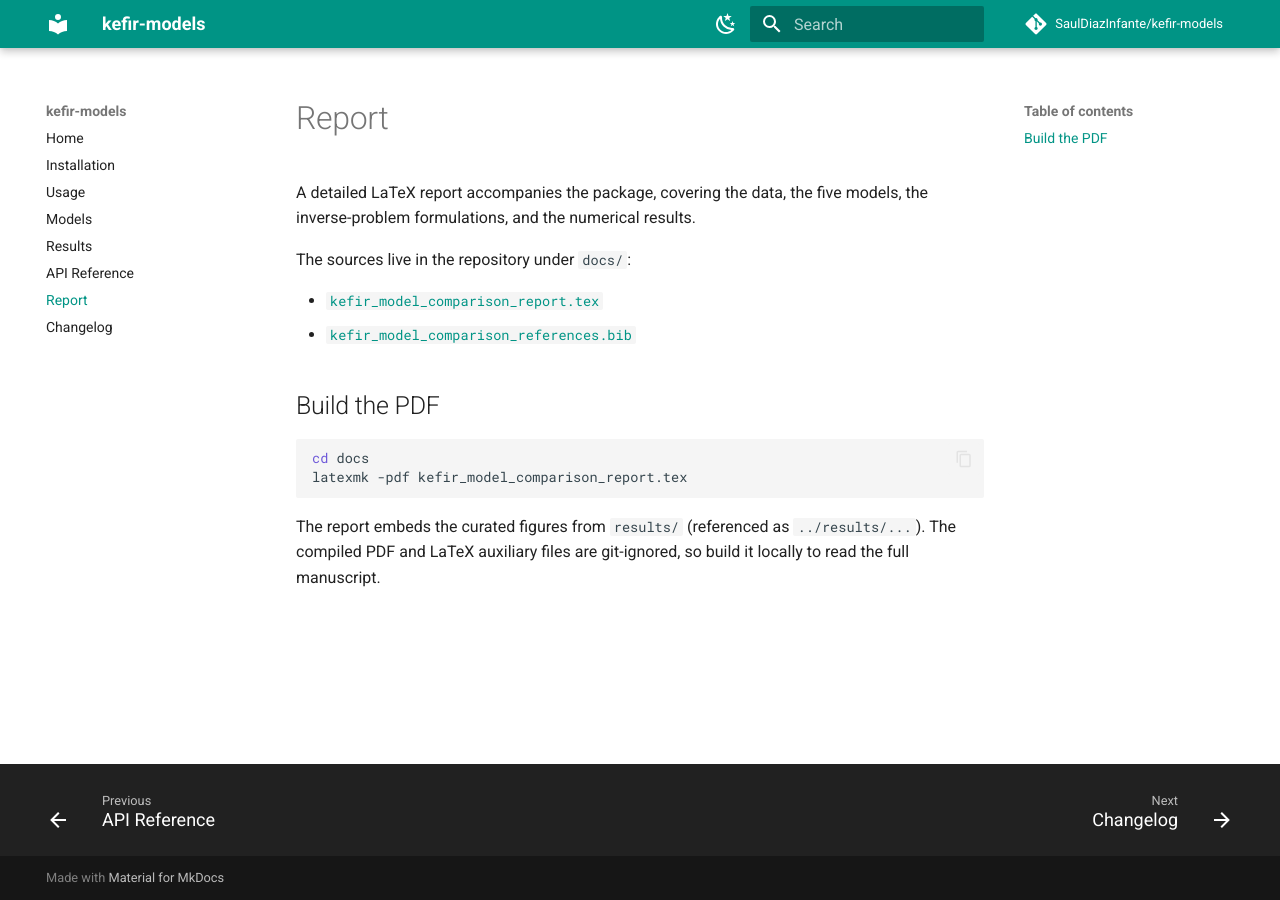
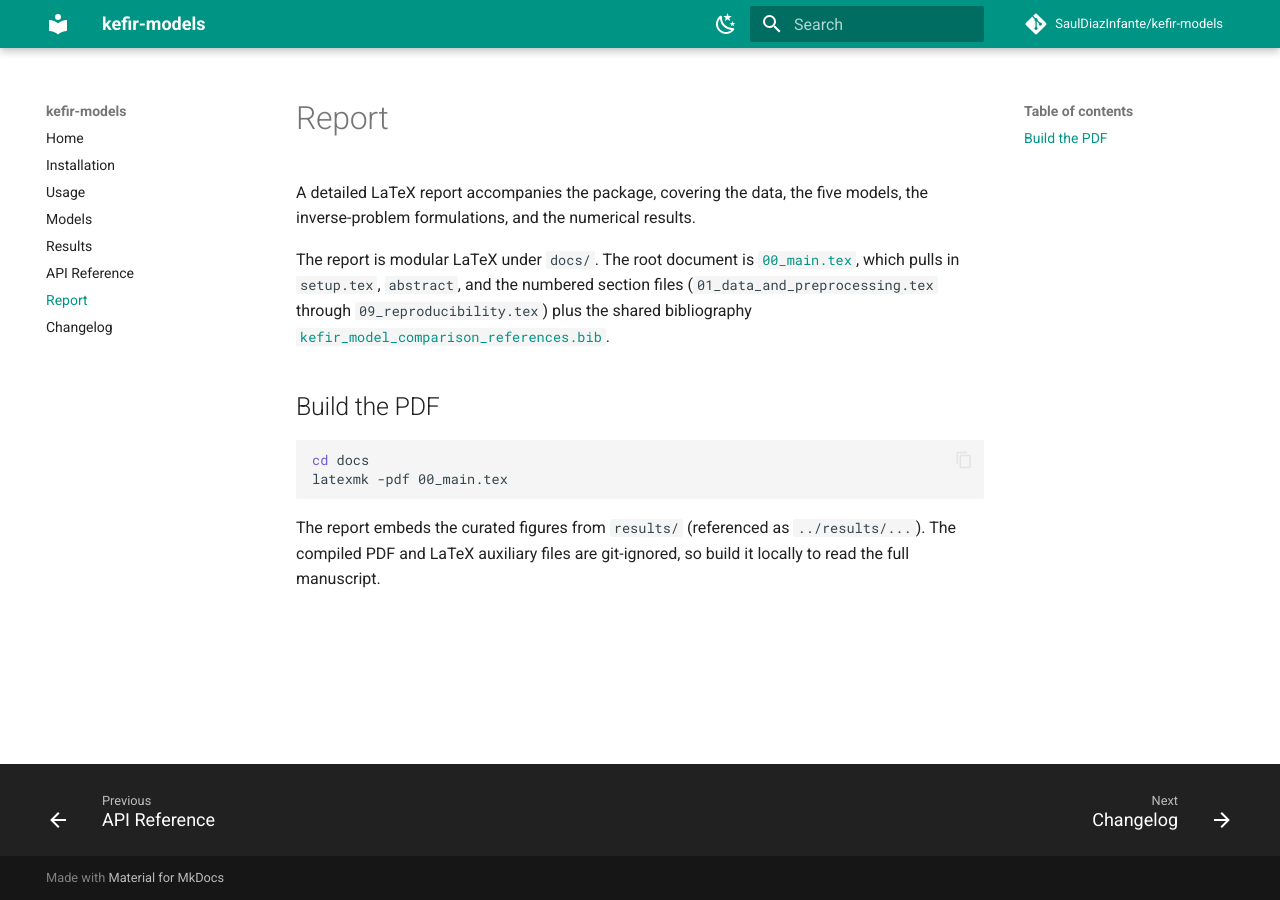
Before and after one commit to SaulDiazInfante/kefir-models, an MkDocs documentation site: the page built from docs/report.md, in a window 1280 px wide. Built offline with MkDocs 1.6.1 and Material for MkDocs 9.7.7, drawn with Linux system fonts in a browser that asks for light colours; comment, search, counter and statistics services are not loaded.

Commit message:
docs: remove monolithic report, point docs at modular 00_main.tex
Delete docs/kefir_model_comparison_report.tex (superseded by the modular 00_main.tex structure) and update README and docs/report.md build instructions/links to the new root. The shared bibliography kefir_model_comparison_references.bib is retained (used by 00_main.tex).

Co-Authored-By: Oz <oz-agent@warp.dev>

````diff
--- a/docs/report.md
+++ b/docs/report.md
@@ -3,16 +3,18 @@
 A detailed LaTeX report accompanies the package, covering the data, the five
 models, the inverse-problem formulations, and the numerical results.
 
-The sources live in the repository under `docs/`:
-
-- [`kefir_model_comparison_report.tex`](https://github.com/SaulDiazInfante/kefir-models/blob/main/docs/kefir_model_comparison_report.tex)
-- [`kefir_model_comparison_references.bib`](https://github.com/SaulDiazInfante/kefir-models/blob/main/docs/kefir_model_comparison_references.bib)
+The report is modular LaTeX under `docs/`. The root document is
+[`00_main.tex`](https://github.com/SaulDiazInfante/kefir-models/blob/main/docs/00_main.tex),
+which pulls in `setup.tex`, `abstract`, and the numbered section files
+(`01_data_and_preprocessing.tex` through `09_reproducibility.tex`) plus the
+shared bibliography
+[`kefir_model_comparison_references.bib`](https://github.com/SaulDiazInfante/kefir-models/blob/main/docs/kefir_model_comparison_references.bib).
 
 ## Build the PDF
 
 ```bash
 cd docs
-latexmk -pdf kefir_model_comparison_report.tex
+latexmk -pdf 00_main.tex
 ```
 
 The report embeds the curated figures from `results/` (referenced as
````
Also changed, not shown: README.md (+3 -2 lines), 1 other file.
